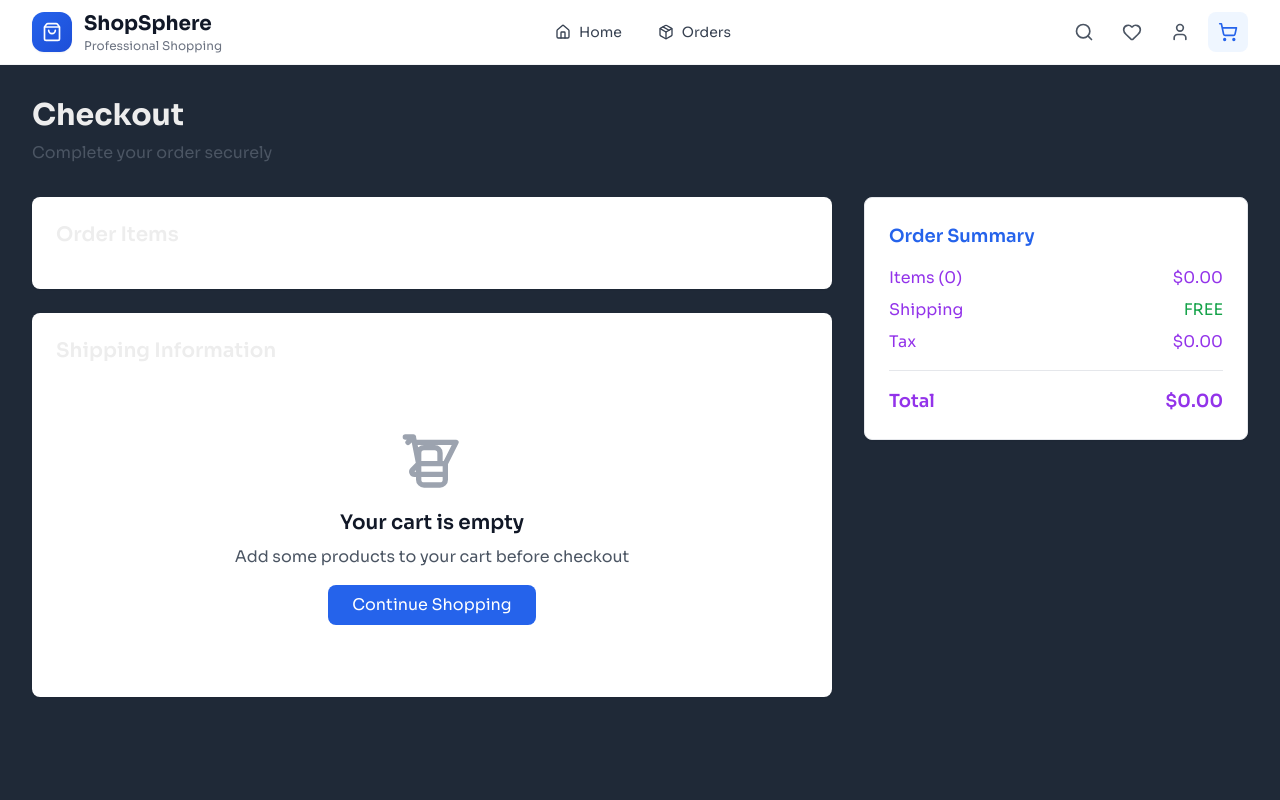
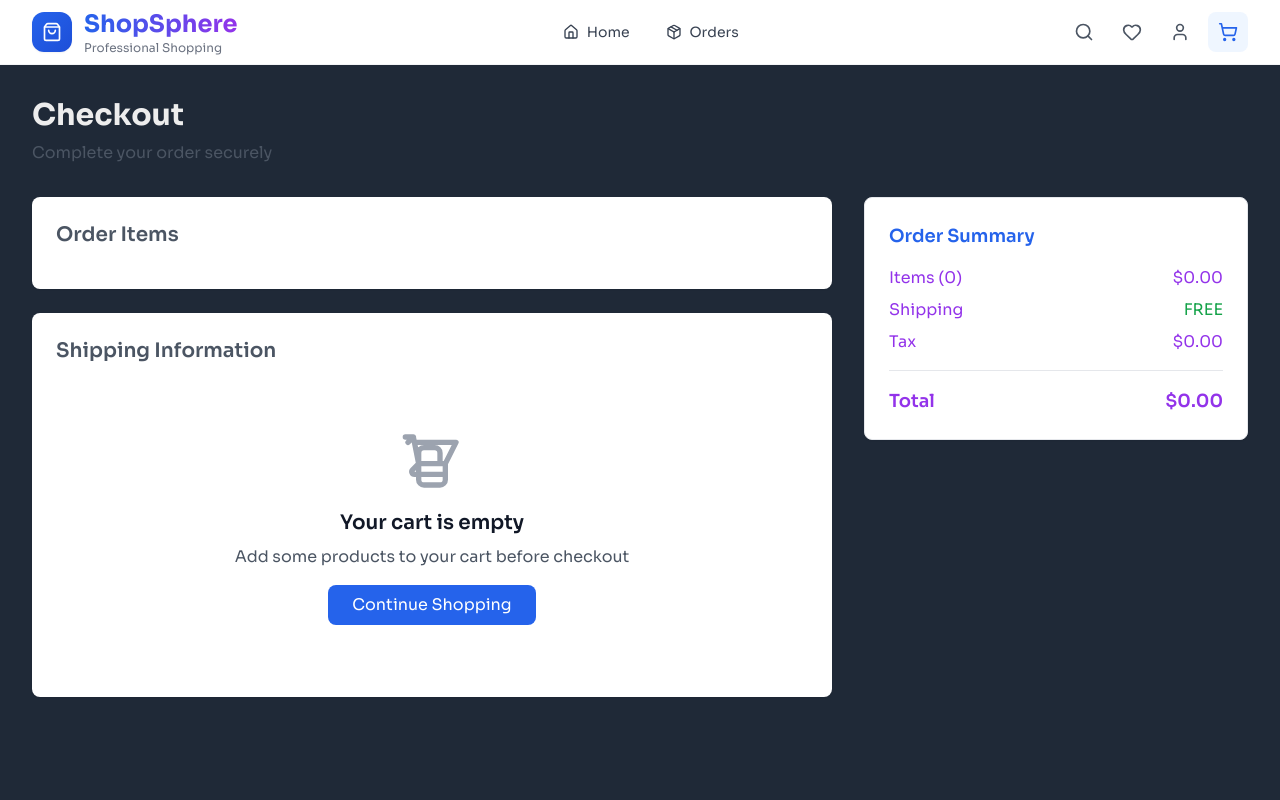
Before and after one commit to abedinalways/E-commerce-App, a Next.js app: page /Checkout in a window 1280 px wide. Shown: the top 800 px of the page. Built offline with nearby package versions, Linux system fonts and the light colour scheme.

Commit message:
404 page add and project design update

```diff
--- a/Components/Cart/CartItem.tsx
+++ b/Components/Cart/CartItem.tsx
@@ -52,7 +52,7 @@ const CartItem = ({ item }: CartItemProps) => {
       </div>
 
       <div className="text-right">
-        <p className="font-semibold">
+        <p className="font-semibold text-black">
           ${(item.price * item.quantity).toFixed(2)}
         </p>
         <button
--- a/Components/Layout/Navbar.tsx
+++ b/Components/Layout/Navbar.tsx
@@ -1,5 +1,7 @@
 'use client';
 import Link from 'next/link';
+
+
 import { useState, useEffect } from 'react';
 import { usePathname } from 'next/navigation';
 import { motion, AnimatePresence } from 'framer-motion';
@@ -79,9 +81,14 @@ const Navbar = () => {
                 <ShoppingBag className="w-5 h-5 text-white" />
               </div>
               <div>
-                <h1 className="text-xl font-bold text-gray-900 group-hover:text-blue-600 transition-colors duration-200">
+                <motion.h1
+                  className="text-2xl font-bold bg-gradient-to-r from-blue-600 to-purple-600 bg-clip-text text-transparent group-hover:from-blue-700 group-hover:to-purple-700 transition-all duration-300"
+                  initial={{ opacity: 0, scale: 0.9 }}
+                  animate={{ opacity: 1, scale: 1 }}
+                  transition={{ duration: 0.5, ease: 'easeOut' }}
+                >
                   ShopSphere
-                </h1>
+                </motion.h1>
                 <p className="text-xs text-gray-500 hidden sm:block">
                   Professional Shopping
                 </p>
--- a/pages/Checkout.tsx
+++ b/pages/Checkout.tsx
@@ -26,7 +26,7 @@ const Checkout = () => {
           <div className="grid grid-cols-1 lg:grid-cols-3 gap-8">
             <div className="lg:col-span-2 space-y-6">
               <div className="bg-white p-6 rounded-lg shadow-sm">
-                <h2 className="text-xl font-semibold mb-4">Order Items</h2>
+                <h2 className="text-xl font-semibold mb-4 text-gray-600">Order Items</h2>
                 <div className="space-y-4">
                   {items.map(item => (
                     <CartItem key={item.id} item={item} />
@@ -35,7 +35,7 @@ const Checkout = () => {
               </div>
 
               <div className="bg-white p-6 rounded-lg shadow-sm">
-                <h2 className="text-xl font-semibold mb-4">
+                <h2 className="text-xl font-semibold mb-4 text-gray-600">
                   Shipping Information
                 </h2>
                 <CheckoutForm/>
```
